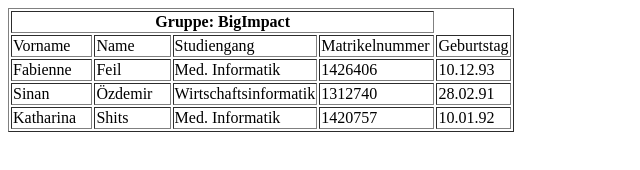
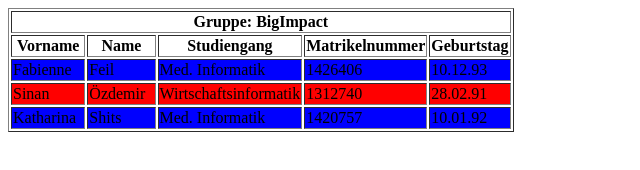
Before and after one commit to Sinanoe/BigImpact-Repository, a plain HTML site: page Tabelle.html in a window 1280 px wide. Shown: the whole page, without its empty margins (0-640 px from the left). Drawn offline with Linux system fonts and the light colour scheme.

Commit message:
Farbe
Blue Red

```diff
--- a/Tabelle.html
+++ b/Tabelle.html
@@ -3,36 +3,36 @@
 <head>
     <meta http-equiv="Content-Type"
     content="text/html; charset=UTF-8">
+        <link href="design.css" rel="stylesheet">
     <title>Meine erste Seite</title>
 </head>
 <body>
 <table border="1" width="40%">
-<tr>
-<th colspan="4">Gruppe: BigImpact
-</th>
+<tr class="d0">
+    <th colspan="5"> Gruppe: BigImpact </th>
 </tr>
-<tr>
-<td width="25%" height="10px">Vorname</td>
-<td width="25%">Name</td>
-<td width="25%">Studiengang</td>
-<td width="25%">Matrikelnummer</td>
-<td width="25%">Geburtstag</td>
+<tr class="d1">
+    <th width="25%" height="10px">Vorname</th>
+    <th width="25%">Name</th>
+    <th width="25%">Studiengang</th>
+    <th width="25%">Matrikelnummer</th>
+    <th width="25%">Geburtstag</th>
 </tr>
-<tr height="25%">
+<tr height="25%" class="d2">
     <td>Fabienne</td>
     <td>Feil</td>
     <td>Med. Informatik</td>
     <td>1426406</td>
     <td>10.12.93</td>
 </tr>
-<tr height="25%">
+<tr height="25%" class="d3">
     <td>Sinan</td>
     <td>Özdemir</td>
     <td>Wirtschaftsinformatik</td>
     <td>1312740</td>
     <td>28.02.91</td>
 </tr>
-<tr height="25%">
+<tr height="25%" class="d4">
     <td>Katharina</td>
     <td>Shits</td>
     <td>Med. Informatik</td>
--- /dev/null
+++ b/design.css
@@ -0,0 +1,7 @@
+tr:nth-child(2n + 3) {
+    background: blue;
+}
+
+tr:nth-child(2n+4) {
+    background: red;
+}
```
Lines whose indentation alone changed are shown as unchanged.
